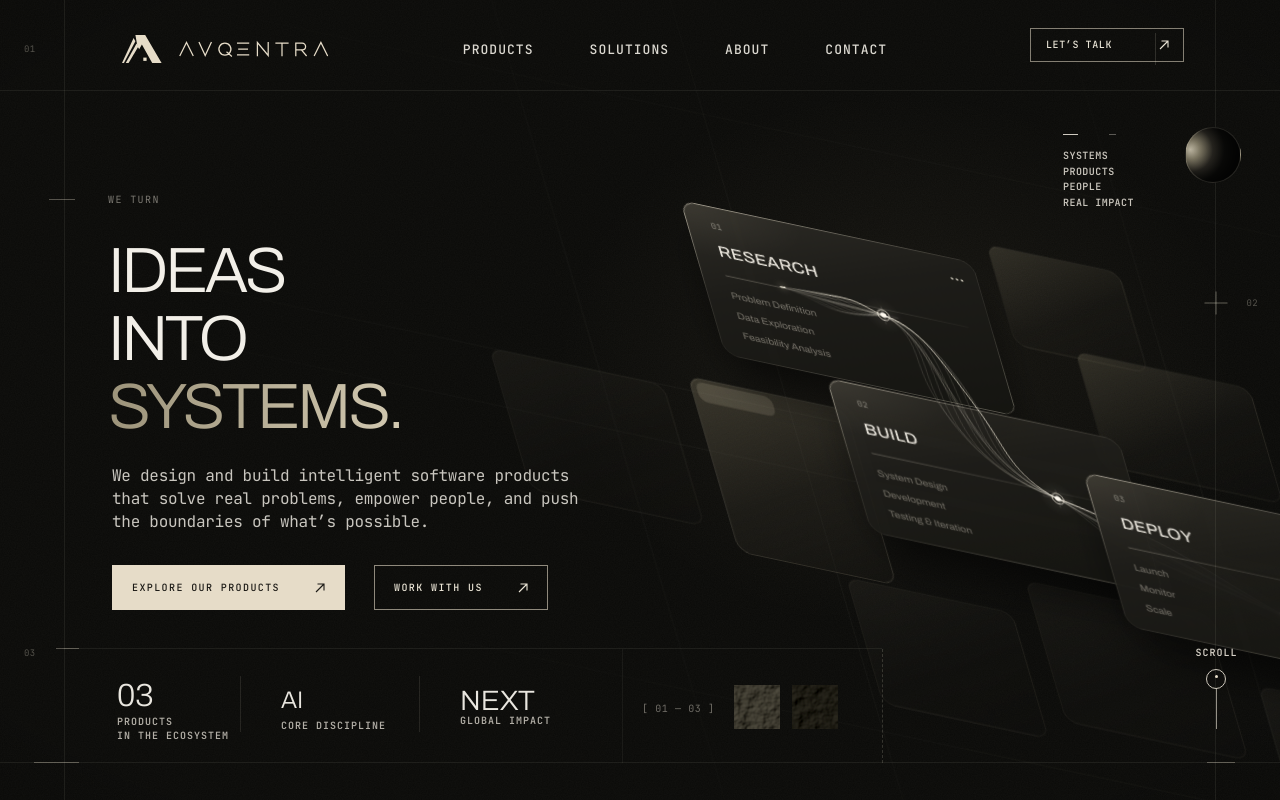
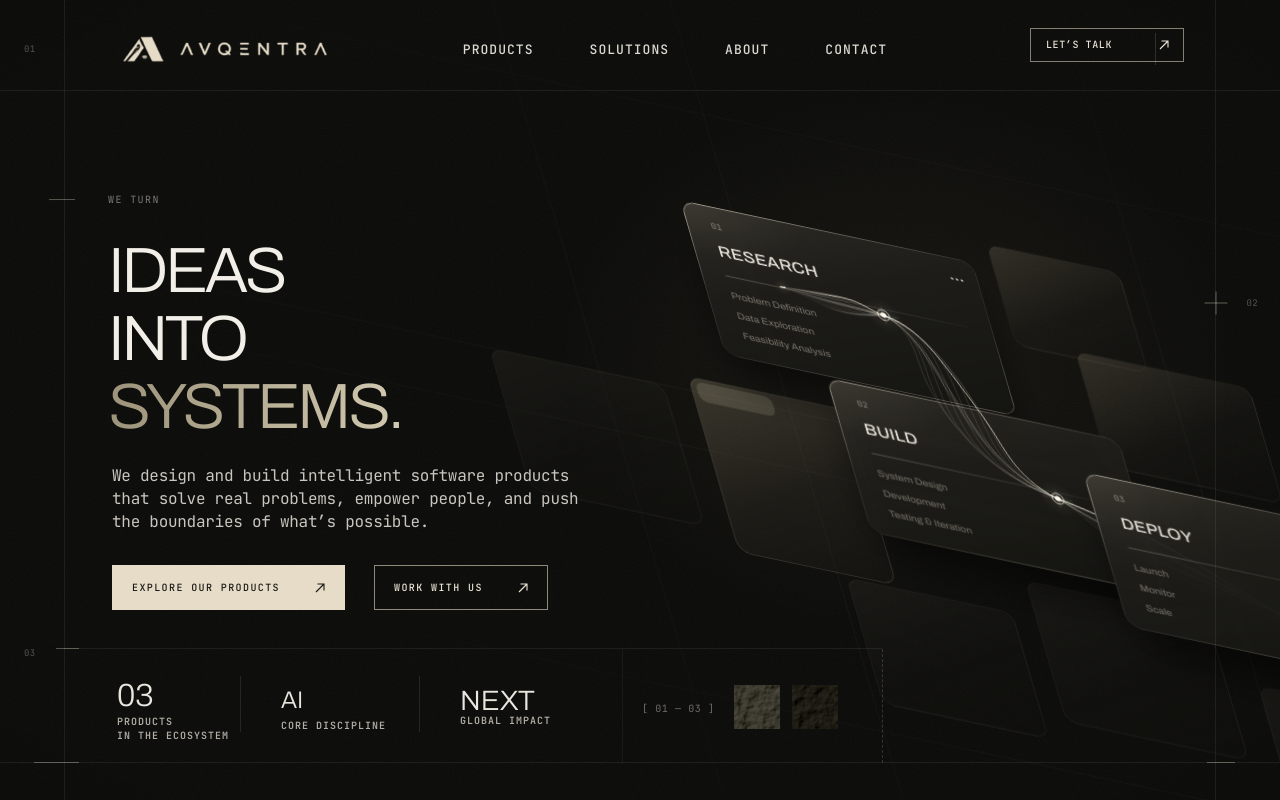
Before and after one commit to Prabhav558/avqentra, a Next.js app: page / in a window 1280 px wide. Shown: the top 800 px of the page. Built offline with nearby package versions, Linux system fonts and the light colour scheme.

Commit message:
fix: removed unnecessary components and fixed navbar

```diff
--- a/app/page.tsx
+++ b/app/page.tsx
@@ -1,3 +1,4 @@
+import SiteHeader from "@/components/home/SiteHeader";
 import Hero from "@/components/home/Hero";
 import { AboutSection, Capabilities, Demonstration, Ecosystem, FinalCta, Philosophy, Process } from "@/components/home/Sections";
 import { display, mono } from "@/lib/fonts";
@@ -6,6 +7,7 @@ import s from "@/components/home/home.module.css";
 export default function Home() {
   return (
     <div className={`home-theme ${display.variable} ${mono.variable} ${s.page}`}>
+      <SiteHeader />
       <Hero />
       <Ecosystem />
       <Philosophy />
--- a/components/home/Hero.tsx
+++ b/components/home/Hero.tsx
@@ -1,5 +1,4 @@
 import Link from "next/link";
-import SiteHeader from "./SiteHeader";
 import SystemVisual from "./SystemVisual";
 import s from "./home.module.css";
 
@@ -51,19 +50,8 @@ export default function Hero() {
         <span className={`${s.tick} ${s.tickStats}`} />
         <span className={`${s.tick} ${s.tickFootL}`} />
         <span className={`${s.tick} ${s.tickFootR}`} />
-        <div className={s.orbit}>
-          <span className={s.dashes}><i /><i /></span>
-          <ul>
-            <li>Systems</li>
-            <li>Products</li>
-            <li>People</li>
-            <li>Real Impact</li>
-          </ul>
-          <span className={s.sphere} />
-        </div>
       </div>
 
-      <SiteHeader />
 
       <div className={s.content}>
         <div className={s.copy}>
@@ -105,10 +93,6 @@ export default function Hero() {
           <Thumb id="thumb-b" seed={3} tone="#5f5b50" />
           <span className={s.reelRule} />
         </div>
-        <a href="#ecosystem" className={s.scroll}>
-          <span>Scroll</span>
-          <i />
-        </a>
       </div>
     </section>
   );
--- a/components/home/Logo.tsx
+++ b/components/home/Logo.tsx
@@ -1,31 +1,5 @@
-// Mark + wordmark drawn as SVG: the wordmark uses bar-less Λ and spine-less Ξ glyphs
-// that no web font ships, so it is hand-built on a 13px cap height.
-const glyphs = [
-  "M0 13 6.5 0 13 13", // Λ
-  "M0 0 6 13 12 0", // V
-  "M6.5 .6a6 6 0 1 0 .01 0ZM8.6 9.6l4.4 3.9", // Q
-  "M0 .6h11M1.2 6.5h8.6M0 12.4h11", // Ξ
-  "M.6 13V0l10.8 13V0", // N
-  "M0 .6h12M6 .6V13", // T
-  "M.6 13V.6h6.4a3.4 3.4 0 0 1 0 6.8H.6M6.2 7.4 11 13", // R
-  "M0 13 6.5 0 13 13", // Λ
-];
-const ADVANCE = 19.2;
-
+// The brand logo supplied as an image (public/logo.png, transparent, cream on dark).
 export default function Logo({ className }: { className?: string }) {
-  return (
-    <svg className={className} viewBox="0 0 206 30" fill="none" aria-hidden="true">
-      <g fill="currentColor">
-        <path d="M13.4 1h9.8L39.6 29h-9.4L19.9 10.6 17.2 15.3 15.4 12.2Z" />
-        <path d="M11.6 4.1 13.4 7.2 1.9 29H0Z" />
-        <path d="M14.6 9.5 16.4 12.6 6.6 29H3.8Z" />
-        <path d="M21.3 23.6h3.3v3.3h-3.3Z" />
-      </g>
-      <g stroke="currentColor" strokeWidth="1.25" strokeLinecap="square" transform="translate(58 8.5)">
-        {glyphs.map((d, i) => (
-          <path key={i} d={d} transform={`translate(${i * ADVANCE} 0)`} />
-        ))}
-      </g>
-    </svg>
-  );
+  // eslint-disable-next-line @next/next/no-img-element
+  return <img className={className} src="/logo.png" alt="" width={297} height={41} decoding="async" />;
 }
--- a/components/home/home.module.css
+++ b/components/home/home.module.css
@@ -34,22 +34,12 @@
 .tickFootL{left:34px;width:45px;bottom:37px}
 .tickFootR{right:45px;width:28px;bottom:37px}
 
-.orbit{position:absolute;inset:0}
-.dashes{position:absolute;right:217px;top:134px;width:60px;height:1px;transform:translateX(100%);left:auto}
-.dashes{left:auto;right:auto;left:calc(100% - 217px);transform:none}
-.dashes i{position:absolute;top:0;height:1px}
-.dashes i:first-child{left:0;width:15px;background:#cfcac0}
-.dashes i:last-child{left:46px;width:7px;background:rgba(207,202,192,.4)}
-.orbit ul{position:absolute;left:calc(100% - 217px);top:148px;margin:0;padding:0;list-style:none;font:600 10px/15.5px var(--font-mono),monospace;letter-spacing:.045em;text-transform:uppercase;color:#c8c4bb}
-.sphere{position:absolute;right:39px;top:127px;width:56px;height:56px;border-radius:50%;
-  background:radial-gradient(110% 110% at 8% 40%,#bdb6a2 0,#7c7662 16%,#26241f 38%,#0d0d0b 58%);border:1px solid rgba(255,245,225,.1);
-  box-shadow:inset -12px -4px 16px rgba(0,0,0,.8)}
 
 /* ---------- header ---------- */
 .header{position:fixed;top:0;left:0;right:0;z-index:50;height:90px;border-bottom:1px solid transparent;background:transparent;display:block;transition:background-color .3s,border-color .3s,backdrop-filter .3s}
 .header[data-scrolled="true"]{background:rgba(10,10,8,.82);border-bottom-color:rgba(255,245,225,.1);-webkit-backdrop-filter:blur(14px);backdrop-filter:blur(14px)}
-.brand{position:absolute;left:122px;top:34px;display:block;width:206px;height:30px;color:var(--cream)}
-.logo{display:block;width:206px;height:30px}
+.brand{position:absolute;left:122px;top:34px;display:flex;align-items:center;width:206px;height:30px;color:var(--cream)}
+.logo{display:block;width:206px;height:auto}
 .nav{position:absolute;left:calc(50% + 35px);transform:translateX(-50%);top:0;height:98px;display:flex;align-items:center;margin:0}
 .nav ul{display:flex;gap:56px;margin:0;padding:0;list-style:none}
 .nav a{position:relative;font:500 13px/1 var(--font-mono),monospace;letter-spacing:.08em;text-transform:uppercase;color:#dcd9d1;white-space:nowrap;transition:color .2s;padding:8px 0}
@@ -106,13 +96,6 @@
 .thumb:nth-of-type(1){left:734px}
 .thumb:nth-of-type(2){left:792px}
 .reelRule{position:absolute;left:882px;top:0;bottom:0;width:0;border-left:1px dashed rgba(255,245,225,.16)}
-.scroll{position:absolute;right:64px;top:0;width:0;height:80px;color:#d5d0c6}
-.scroll span{position:absolute;left:0;top:-3px;transform:translateX(-50%);font:600 10px/14px var(--font-mono),monospace;letter-spacing:.1em;text-transform:uppercase;white-space:nowrap;padding-left:.1em}
-.scroll i{position:absolute;left:-10px;top:20px;width:20px;height:20px;border:1px solid #cfc9bd;border-radius:50%}
-.scroll i::before{content:"";position:absolute;left:50%;top:50%;width:3px;height:3px;margin:-1.5px;border-radius:50%;background:#e6dcc8;animation:bob 2.4s ease-in-out infinite}
-.scroll i::after{content:"";position:absolute;left:50%;top:100%;width:1px;height:41px;background:rgba(207,201,189,.7)}
-@keyframes bob{0%,100%{transform:translateY(-3px)}50%{transform:translateY(3px)}}
-.scroll:hover{color:#fff}
 
 /* ---------- visual ---------- */
 .stage{position:absolute;left:calc(50% - 13px);top:calc(50% - 239px);z-index:1;pointer-events:none;animation:float 9s ease-in-out infinite alternate}
@@ -154,7 +137,7 @@
 .page a:focus-visible,.page summary:focus-visible,.page button:focus-visible{outline:1px solid var(--cream);outline-offset:3px}
 
 @media (prefers-reduced-motion:reduce){
-  .stage,.geoA,.geoB,.geoC,.ctaGrid,.eyebrow,.title span,.lede,.actions,.strand,.node,.nodeHalo,.scroll i::before{animation:none}
+  .stage,.geoA,.geoB,.geoC,.ctaGrid,.eyebrow,.title span,.lede,.actions,.strand,.node,.nodeHalo{animation:none}
   .pulse{display:none}
   .btn,.arrow{transition:none}
 }
@@ -170,11 +153,11 @@
 @media (max-width:1080px){
   .hero{height:auto;min-height:0;max-height:none;display:flex;flex-direction:column}
   .ruleV.left{left:20px}.ruleV.right{right:20px}
-  .index,.tick,.cross,.orbit,.reel,.scroll,.navDivider,.nav,.btnNav,.statsRule,.footRule,.stats::before{display:none}
+  .index,.tick,.cross,.reel,.navDivider,.nav,.btnNav,.statsRule,.footRule,.stats::before{display:none}
   .hero{padding-top:72px}
   .header{height:72px;border-bottom-color:var(--hair);background:rgba(10,10,8,.9)}
   .brand{left:24px;top:21px;width:165px;height:24px}
-  .logo{width:165px;height:24px}
+  .logo{width:165px;height:auto}
   .menu{display:block;position:absolute;right:24px;top:18px;z-index:5}
   .menu summary{list-style:none;cursor:pointer;width:36px;height:36px;display:flex;flex-direction:column;justify-content:center;gap:7px;align-items:flex-end}
   .menu summary::-webkit-details-marker{display:none}
```
Also changed, not shown: public/logo.png (added).
